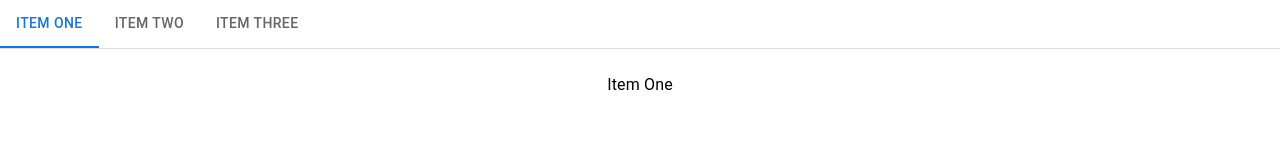
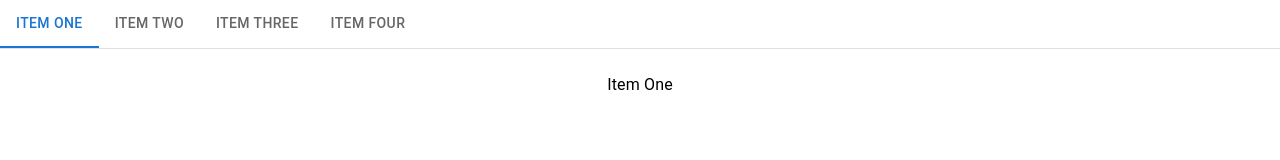
Before and after one commit to Thorn5/react-xover2-project, a React (Create React App) app: page / in a window 1280 px wide. Shown: the top 160 px of the page. Built offline with nearby package versions, Linux system fonts and the light colour scheme.

Commit message:
Update App.js and TabComponent.js

```diff
--- a/src/App.js
+++ b/src/App.js
@@ -1,10 +1,10 @@
 import "./App.css";
-import BasicTabs from "./components/TabComponent";
+import TabComponent from "./components/TabComponent";
 
 function App() {
   return (
     <div className="App">
-      <BasicTabs />
+      <TabComponent />
     </div>
   );
 }
--- a/src/components/TabComponent.js
+++ b/src/components/TabComponent.js
@@ -55,6 +55,7 @@ export default function BasicTabs() {
           <Tab label="Item One" {...a11yProps(0)} />
           <Tab label="Item Two" {...a11yProps(1)} />
           <Tab label="Item Three" {...a11yProps(2)} />
+          <Tab label="Item Four" {...a11yProps(3)} />
         </Tabs>
       </Box>
       <TabPanel value={value} index={0}>
@@ -66,6 +67,9 @@ export default function BasicTabs() {
       <TabPanel value={value} index={2}>
         Item Three
       </TabPanel>
+      <TabPanel value={value} index={3}>
+        Item Four
+      </TabPanel>
     </Box>
   );
 }
```
